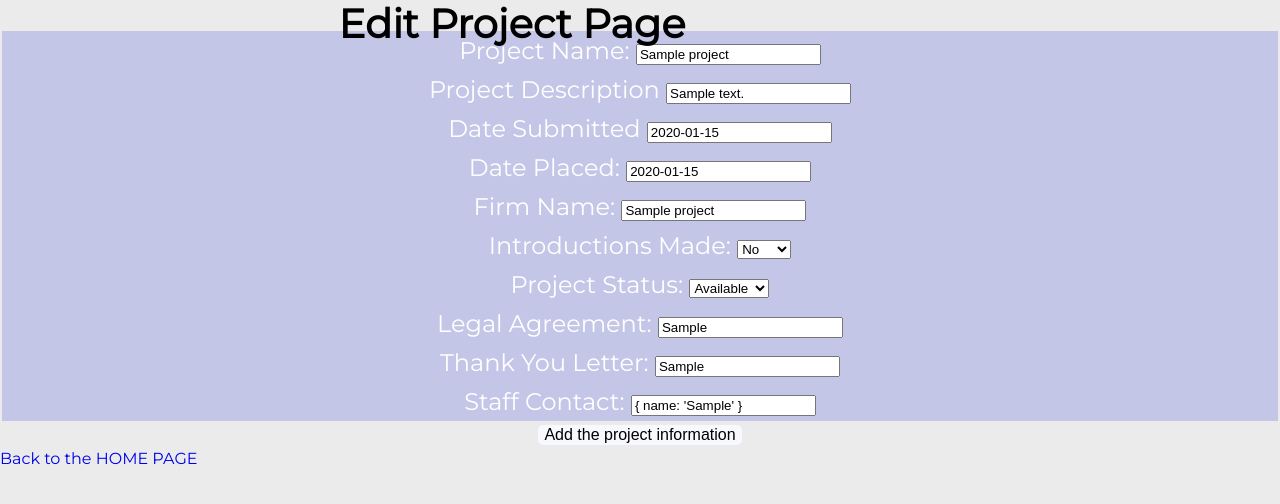
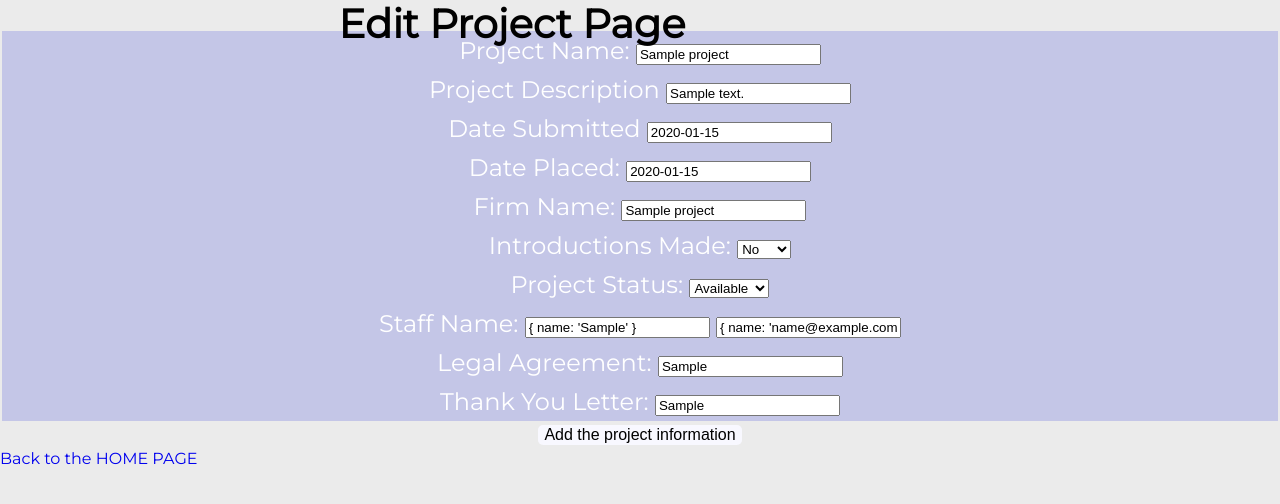
Before and after one commit to jessielista/probono-project-management, a Node server app: page /probono/600000000000000000000001/edit in a window 1280 px wide. Shown: the part 72-576 px from the top of the page. Run offline with Node 20, Linux system fonts and the light colour scheme; tables that the repository leaves empty hold one stand-in row (values such as "Sample post"); some libraries are stand-ins or nearby versions.

Commit message:
fixing staff info name and email input

```diff
--- a/models/project.js
+++ b/models/project.js
@@ -16,9 +16,8 @@ const projectsSchema = new Schema({
     type: String,
     enum: ['current', 'available', 'complete'],
   },
+  staffName: { name: String },
   staffEmail: { name: String },
-  staffName: { name: String },
-  // turn into an array with all the info.
   legalAgreement: { type: String },
   thankYouLetter: { type: String },
 })
--- a/views/edit.ejs
+++ b/views/edit.ejs
@@ -7,7 +7,7 @@
   <!-- <link rel="stylesheet" href="/css/styles.css">  -->
 </head>
 <body>
- <h1>Edit Project Page</h1>
+<h1>Edit Project Page</h1>
     <!-- <form method="POST" action="/probono"> -->
       <form action="/probono/<%=project.id%>?_method=PUT" method="POST" >
       <fieldset>
@@ -22,7 +22,7 @@
         <label for="dateSubmitted"> Date Submitted</label>
         <input id="dateSubmitted" type="text" name="dateSubmitted" value="<%=project.dateSubmitted%>">
       </fieldset>
-       <fieldset>
+      <fieldset>
         <label for="datePlaced"> Date Placed:</label>
         <input id="datePlaced" type="text" name="datePlaced" value="<%=project.datePlaced%>">
       </fieldset>
@@ -46,20 +46,18 @@
         <option value="complete">Complete</option>
         </select>
       </fieldset>
-       <fieldset>
+      <fieldset>
+        <label for="staffInfo"> Staff Name:</label>
+        <input id="staffName" type="text" name="staffName" placeholder="Name Here" value="<%=project.staffName%>">
+        <input id="staffEmail" type="text" name="staffEmail" placeholder="Name Here" value="<%=project.staffEmail%>">
+      </fieldset>
+      <fieldset>
         <label for="legalAgreement"> Legal Agreement:</label>
         <input id="legalAgreement" type="text" name="legalAgreement" value="<%=project.legalAgreement%>">
       </fieldset>
-       <fieldset>
+      <fieldset>
         <label for="thankYouLetter"> Thank You Letter:</label>
         <input id="thankYouLetter" type="text" name="thankYouLetter" value="<%=project.thankYouLetter%>">
-      </fieldset>
-      <!-- Plan to make Project Status as radio buttons or checkbox. Will Make the legal agreement and ty letter able to accept a file, like a PDF 1 pager -->
-
-      <!-- Need to add in internal and external contacts here -->
-     <fieldset>
-        <label for="staffContact"> Staff Contact:</label>
-        <input id="staffContact" type="text" name="staffContact" placeholder="Name Here" value="<%=project.staffName%>">
       </fieldset>
     <button>Add the project information</button>
     </form>
```
